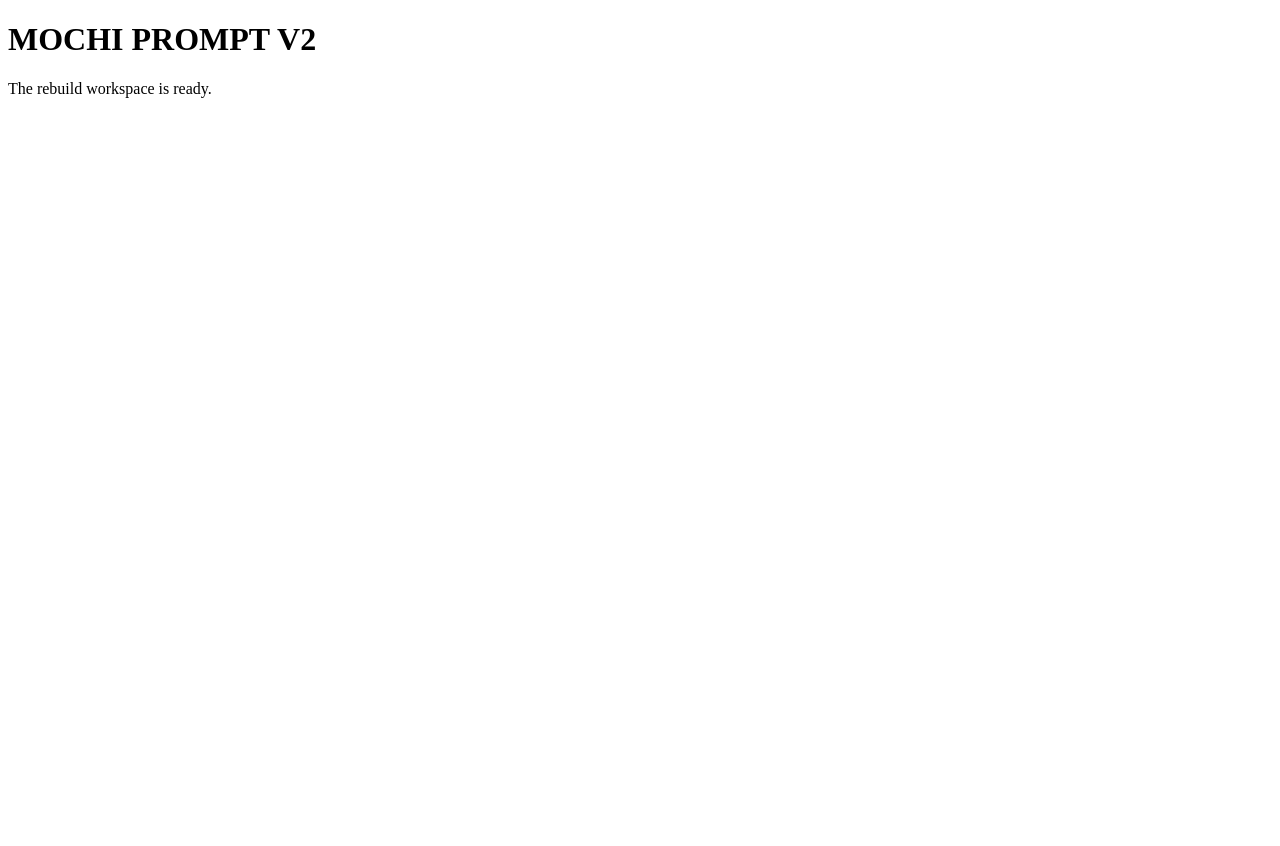
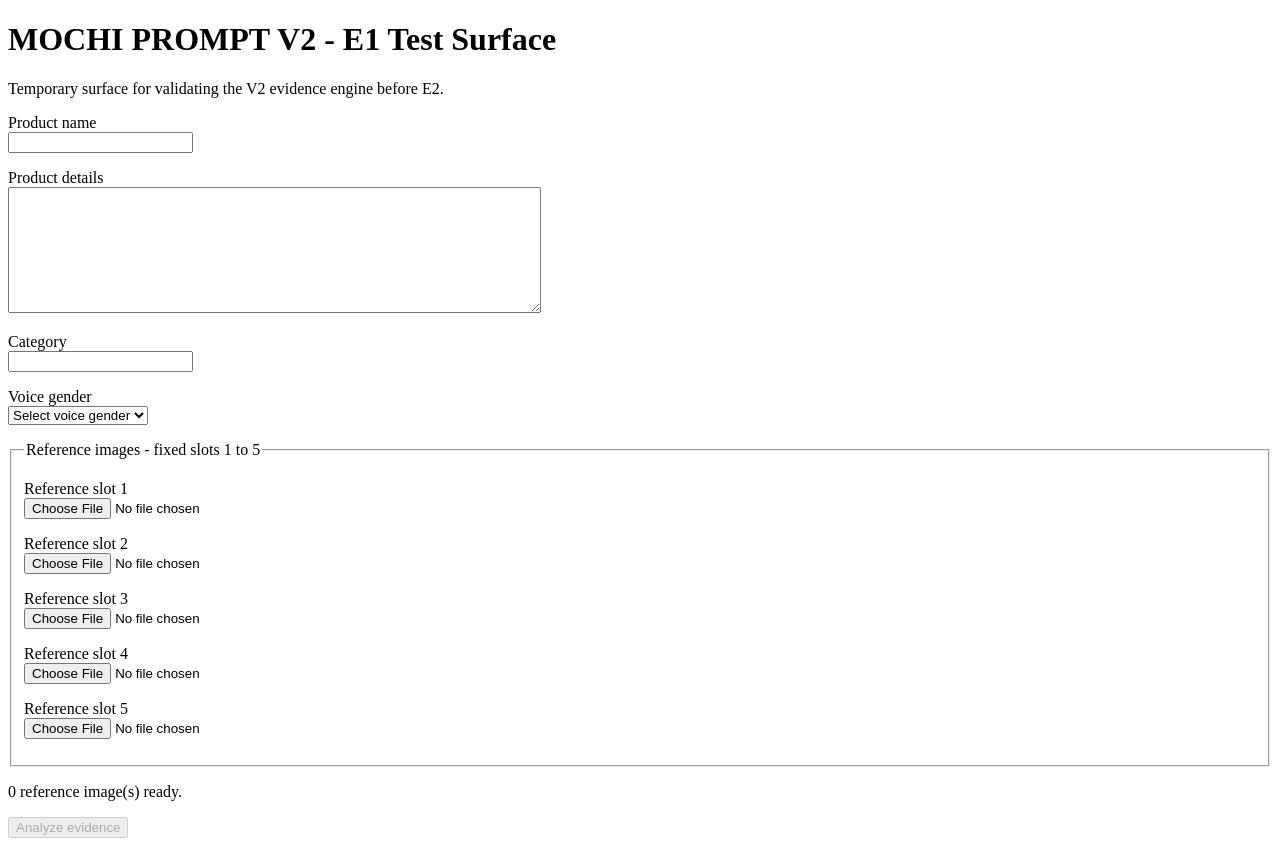
Before and after one commit to smokeyfen/mochi, a React (Vite) app: page / in a window 1280 px wide. Before the commit the page ends 800 px from the top, so only its background shows below. Built offline with nearby package versions, Linux system fonts and the light colour scheme.

Commit message:
Add V2 E1 evidence test surface

```diff
--- a/src/App.tsx
+++ b/src/App.tsx
@@ -1,8 +1,317 @@
+import { useState } from 'react';
+import type { ChangeEvent, FormEvent } from 'react';
+
+import type {
+  EvidenceInputV2,
+  EvidencePackageV2,
+  EvidenceReferenceInputV2,
+  ReferenceSlot,
+  VoiceGender,
+} from './v2/contracts';
+
+const REFERENCE_SLOTS: readonly ReferenceSlot[] = [1, 2, 3, 4, 5];
+
+function fileToBase64(file: File): Promise<string> {
+  return new Promise((resolve, reject) => {
+    const reader = new FileReader();
+
+    reader.addEventListener('load', () => {
+      if (typeof reader.result !== 'string') {
+        reject(new Error('Could not read the selected image.'));
+        return;
+      }
+
+      const commaIndex = reader.result.indexOf(',');
+      if (commaIndex < 0) {
+        reject(new Error('Could not decode the selected image.'));
+        return;
+      }
+
+      resolve(reader.result.slice(commaIndex + 1));
+    });
+
+    reader.addEventListener('error', () => {
+      reject(reader.error ?? new Error('Could not read the selected image.'));
+    });
+
+    reader.readAsDataURL(file);
+  });
+}
+
+function getErrorMessage(payload: unknown, fallback: string): string {
+  if (!payload || typeof payload !== 'object' || Array.isArray(payload)) {
+    return fallback;
+  }
+
+  const value = payload as Record<string, unknown>;
+  const message =
+    typeof value.message === 'string' && value.message.trim() !== ''
+      ? value.message
+      : fallback;
+  const issues = Array.isArray(value.issues)
+    ? value.issues.filter((issue): issue is string => typeof issue === 'string')
+    : [];
+
+  return issues.length > 0 ? `${message} ${issues.join(' | ')}` : message;
+}
+
 export default function App() {
+  const [productName, setProductName] = useState('');
+  const [productDetails, setProductDetails] = useState('');
+  const [category, setCategory] = useState('');
+  const [voiceGender, setVoiceGender] = useState<VoiceGender | ''>('');
+  const [references, setReferences] = useState<
+    Partial<Record<ReferenceSlot, EvidenceReferenceInputV2>>
+  >({});
+  const [pendingFileReads, setPendingFileReads] = useState(0);
+  const [evidence, setEvidence] = useState<EvidencePackageV2 | null>(null);
+  const [error, setError] = useState('');
+  const [isSubmitting, setIsSubmitting] = useState(false);
+
+  const selectedReferences = REFERENCE_SLOTS.flatMap((slot) => {
+    const reference = references[slot];
+    return reference ? [reference] : [];
+  });
+
+  const canSubmit =
+    productName.trim() !== '' &&
+    productDetails.trim() !== '' &&
+    category.trim() !== '' &&
+    voiceGender !== '' &&
+    selectedReferences.length >= 1 &&
+    pendingFileReads === 0 &&
+    !isSubmitting;
+
+  function handleProductNameChange(event: ChangeEvent<HTMLInputElement>) {
+    setProductName(event.currentTarget.value);
+  }
+
+  function handleProductDetailsChange(event: ChangeEvent<HTMLTextAreaElement>) {
+    setProductDetails(event.currentTarget.value);
+  }
+
+  function handleCategoryChange(event: ChangeEvent<HTMLInputElement>) {
+    setCategory(event.currentTarget.value);
+  }
+
+  function handleVoiceGenderChange(event: ChangeEvent<HTMLSelectElement>) {
+    setVoiceGender(event.currentTarget.value as VoiceGender | '');
+  }
+
+  async function handleReferenceChange(event: ChangeEvent<HTMLInputElement>) {
+    const inputElement = event.currentTarget;
+    const slotValue = Number(inputElement.dataset.slot);
+    if (!REFERENCE_SLOTS.includes(slotValue as ReferenceSlot)) {
+      setError('Reference slot is invalid.');
+      return;
+    }
+
+    const slot = slotValue as ReferenceSlot;
+    const file = inputElement.files?.[0];
+
+    if (!file) {
+      setReferences((current) => {
+        const next = { ...current };
+        delete next[slot];
+        return next;
+      });
+      return;
+    }
+
+    if (!file.type.startsWith('image/')) {
+      inputElement.value = '';
+      setReferences((current) => {
+        const next = { ...current };
+        delete next[slot];
+        return next;
+      });
+      setError(`Reference slot ${slot} must contain an image.`);
+      return;
+    }
+
+    setError('');
+    setPendingFileReads((count) => count + 1);
+
+    try {
+      const dataBase64 = await fileToBase64(file);
+      setReferences((current) => ({
+        ...current,
+        [slot]: {
+          slot,
+          mimeType: file.type,
+          dataBase64,
+        },
+      }));
+    } catch (readError) {
+      inputElement.value = '';
+      setReferences((current) => {
+        const next = { ...current };
+        delete next[slot];
+        return next;
+      });
+      setError(
+        readError instanceof Error
+          ? readError.message
+          : `Could not read reference slot ${slot}.`,
+      );
+    } finally {
+      setPendingFileReads((count) => Math.max(0, count - 1));
+    }
+  }
+
+  async function handleSubmit(event: FormEvent<HTMLFormElement>) {
+    event.preventDefault();
+    if (!canSubmit) return;
+
+    const input: EvidenceInputV2 = {
+      productName,
+      productDetails,
+      category,
+      voiceGender,
+      references: selectedReferences,
+    };
+
+    setError('');
+    setEvidence(null);
+    setIsSubmitting(true);
+
+    try {
+      const response = await fetch('/api/v2/evidence/analyze', {
+        method: 'POST',
+        headers: {
+          'Content-Type': 'application/json',
+        },
+        body: JSON.stringify(input),
+      });
+
+      const payload: unknown = await response.json();
+
+      if (!response.ok) {
+        throw new Error(
+          getErrorMessage(payload, `Evidence analysis failed with HTTP ${response.status}.`),
+        );
+      }
+
+      if (!payload || typeof payload !== 'object' || Array.isArray(payload)) {
+        throw new Error('Evidence API returned an invalid response.');
+      }
+
+      const result = payload as { evidence?: EvidencePackageV2 };
+      if (!result.evidence) {
+        throw new Error('Evidence API returned no evidence package.');
+      }
+
+      setEvidence(result.evidence);
+    } catch (requestError) {
+      setError(
+        requestError instanceof Error
+          ? requestError.message
+          : 'Evidence analysis failed.',
+      );
+    } finally {
+      setIsSubmitting(false);
+    }
+  }
+
   return (
     <main>
-      <h1>MOCHI PROMPT V2</h1>
-      <p>The rebuild workspace is ready.</p>
+      <h1>MOCHI PROMPT V2 - E1 Test Surface</h1>
+      <p>Temporary surface for validating the V2 evidence engine before E2.</p>
+
+      <form onSubmit={handleSubmit}>
+        <p>
+          <label htmlFor="product-name">Product name</label>
+          <br />
+          <input
+            id="product-name"
+            type="text"
+            value={productName}
+            onChange={handleProductNameChange}
+            required
+          />
+        </p>
+
+        <p>
+          <label htmlFor="product-details">Product details</label>
+          <br />
+          <textarea
+            id="product-details"
+            value={productDetails}
+            onChange={handleProductDetailsChange}
+            rows={8}
+            cols={64}
+            required
+          />
+        </p>
+
+        <p>
+          <label htmlFor="category">Category</label>
+          <br />
+          <input
+            id="category"
+            type="text"
+            value={category}
+            onChange={handleCategoryChange}
+            required
+          />
+        </p>
+
+        <p>
+          <label htmlFor="voice-gender">Voice gender</label>
+          <br />
+          <select
+            id="voice-gender"
+            value={voiceGender}
+            onChange={handleVoiceGenderChange}
+            required
+          >
+            <option value="">Select voice gender</option>
+            <option value="FEMALE">Female</option>
+            <option value="MALE">Male</option>
+          </select>
+        </p>
+
+        <fieldset>
+          <legend>Reference images - fixed slots 1 to 5</legend>
+          {REFERENCE_SLOTS.map((slot) => (
+            <p key={slot}>
+              <label htmlFor={`reference-${slot}`}>Reference slot {slot}</label>
+              <br />
+              <input
+                id={`reference-${slot}`}
+                data-slot={slot}
+                type="file"
+                accept="image/*"
+                onChange={handleReferenceChange}
+              />
+            </p>
+          ))}
+        </fieldset>
+
+        <p aria-live="polite">
+          {pendingFileReads > 0
+            ? `Reading ${pendingFileReads} image file(s)...`
+            : `${selectedReferences.length} reference image(s) ready.`}
+        </p>
+
+        <button type="submit" disabled={!canSubmit}>
+          {isSubmitting ? 'Analyzing evidence...' : 'Analyze evidence'}
+        </button>
+      </form>
+
+      {error !== '' ? (
+        <section aria-live="assertive">
+          <h2>Error</h2>
+          <p>{error}</p>
+        </section>
+      ) : null}
+
+      {evidence ? (
+        <section>
+          <h2>EvidencePackageV2</h2>
+          <pre>{JSON.stringify(evidence, null, 2)}</pre>
+        </section>
+      ) : null}
     </main>
   );
 }
```
